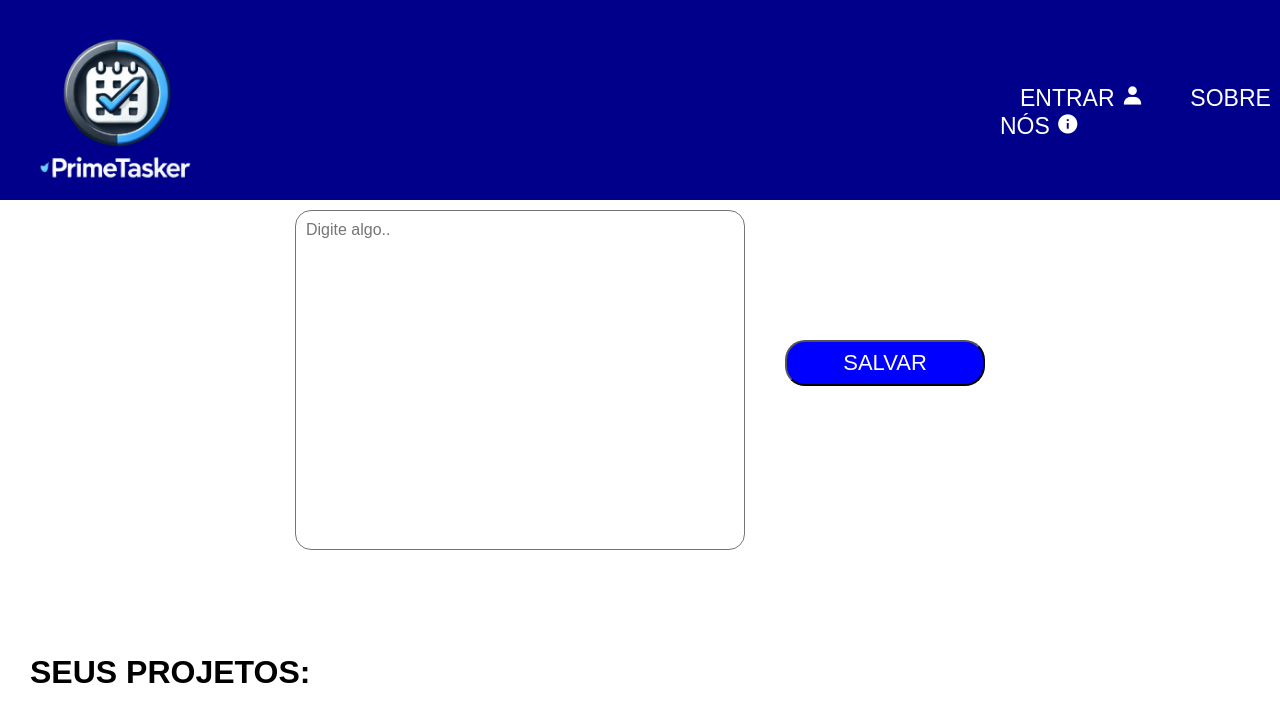
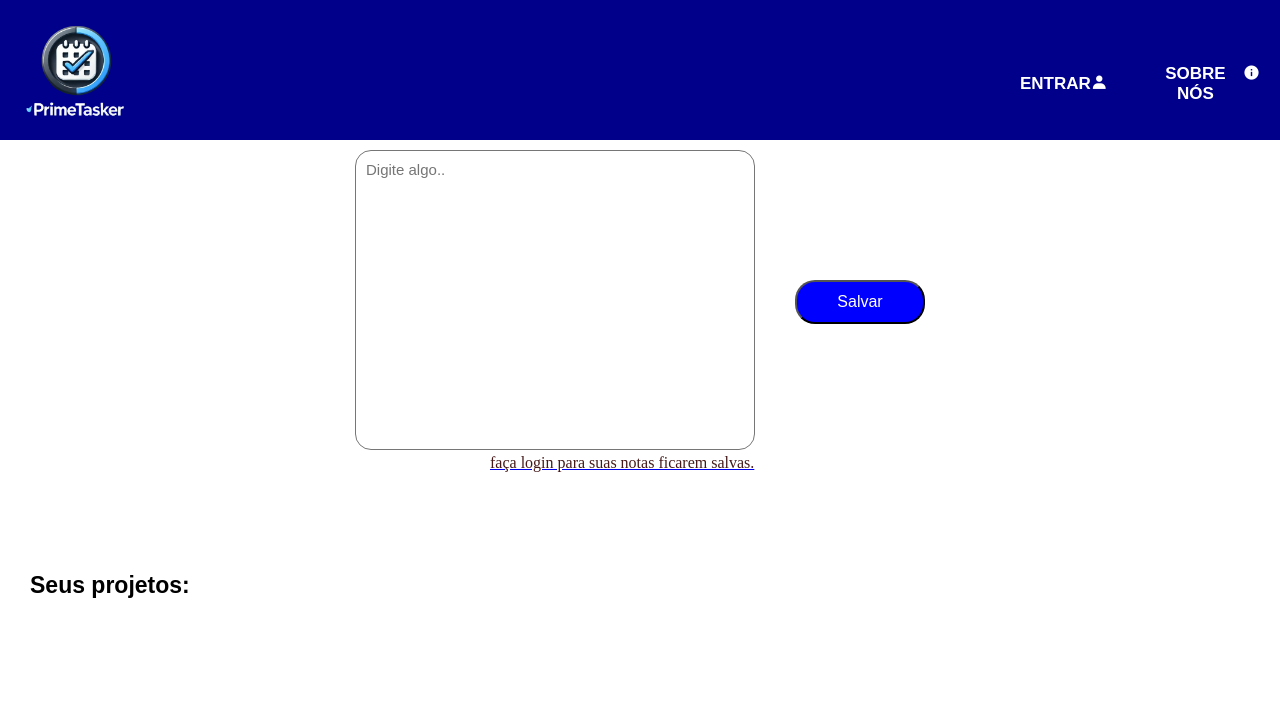
Before and after one commit to JardelTech/projeto-prime-tasker, a plain HTML site: page index.html in a window 1280 px wide. Drawn offline with nearby package versions, Linux system fonts and the light colour scheme.

Commit message:
Add new page or updates

```diff
--- a/index.html
+++ b/index.html
@@ -38,14 +38,17 @@
           id="btntarefa"
           onclick="salvarnota()"
         >
-          SALVAR
+          Salvar
         </button>
         <div class="sinalizador" id="erros"></div>
       </div>
     </div>
+    <a href="paginalogin.html"
+      ><p>faça login para suas notas ficarem salvas.</p></a
+    >
 
     <div class="tarefas">
-      <h1>SEUS PROJETOS:</h1>
+      <h1>Seus projetos:</h1>
     </div>
     <script src="script.js"></script>
   </body>
--- a/script.js
+++ b/script.js
@@ -1,13 +1,13 @@
 function salvarnota() {
   let notasalva = document.getElementById("blocodenotas").value;
-  let palavras = notasalva.split(/\s+/); // Divide o texto em palavras
-  let numPalavras = palavras.length; // Contagem de palavras
+  let palavras = notasalva.split(/\s+/);
+  let numPalavras = palavras.length;
   if (numPalavras > 83) {
     document.getElementById("erros").innerHTML =
       "limite de palavras excedeu! digite menos que 83 palavras.";
     return;
   } else if (notasalva.trim() === "") {
-    document.getElementById("erros").innerHTML = "digite algo!";
+    document.getElementById("erros").innerHTML = "<BR>Digite algo!";
   } else {
     const novadiv = document.createElement("div");
     novadiv.textContent = notasalva;
--- a/style.css
+++ b/style.css
@@ -11,38 +11,40 @@ body {
 
 .topo {
   width: 100%;
-  height: 200px;
+  height: 140px;
   background-color: darkblue;
   font-family: "Quicksand", serif;
-  font-optical-sizing: auto;
-  font-weight: weight;
   font-style: normal;
+  font-weight: 700;
 }
 .topo img {
-  width: 230px;
+  width: 150px;
 }
 .textotopo {
-  position: absolute;
-  margin-top: -150px;
-  margin-left: 1400px;
+  display: flex;
+  justify-content: center;
+  align-items: center;
+  margin-top: -110px;
+  text-align: center;
 }
 .textotopo a {
+  display: flex;
   text-decoration: none;
   color: white;
-  font-size: 23px;
+  font-size: 17px;
   padding: 20px;
   font-family: Arial, Helvetica, sans-serif;
 }
 .botaotarefanova button {
   background-color: blue;
   color: white;
-  width: 200px;
-  height: 46px;
+  width: 130px;
+  height: 44px;
   border-radius: 20px;
   font-family: Arial, Helvetica, sans-serif;
   font-style: normal;
   margin-top: 130px;
-  font-size: 22px;
+  font-size: 16px;
   margin-left: 30px;
 }
 .adicionartarefas {
@@ -52,13 +54,13 @@ body {
   margin-top: 10px;
 }
 #blocodenotas {
-  width: 450px;
-  height: 340px;
+  width: 400px;
+  height: 300px;
   border-radius: 16px;
   padding: 10px;
   box-sizing: border-box;
   resize: none;
-  font-size: 16px;
+  font-size: 15px;
   font-family: Arial, Helvetica, sans-serif;
   background-color: rgb(255, 255, 255);
 }
@@ -90,6 +92,7 @@ body {
   font-weight: 700;
   margin-top: 100px;
   margin-left: 30px;
+  font-size: 23px;
 }
 .login {
   display: flex;
@@ -120,6 +123,11 @@ body {
   border-radius: 6px;
   font-size: 16px;
 }
+a p {
+  color: rgb(70, 26, 26);
+  display: flex;
+  margin-left: 490px;
+}
 @media (max-width: 1800px) {
   .textotopo {
     margin-left: 1000px;
```
Also changed, not shown: paginalogin.html (+0 -10 lines).
